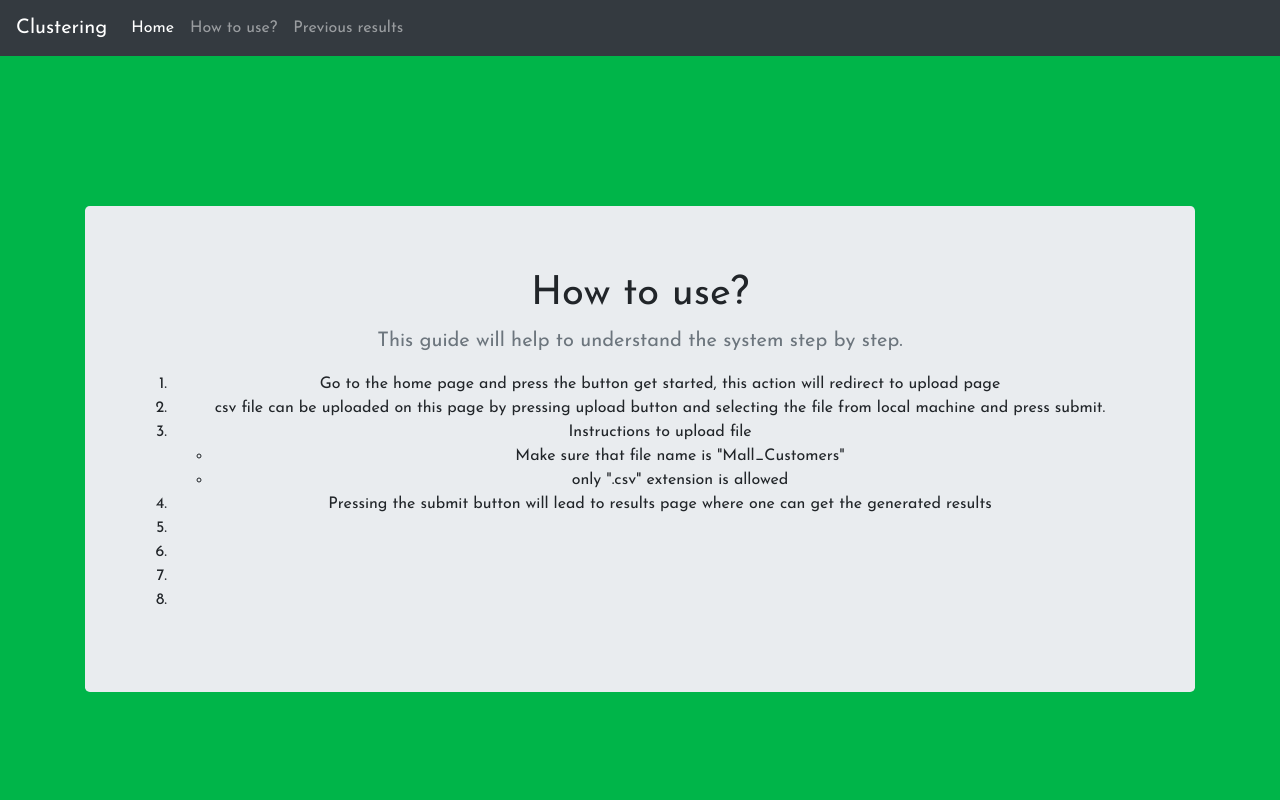
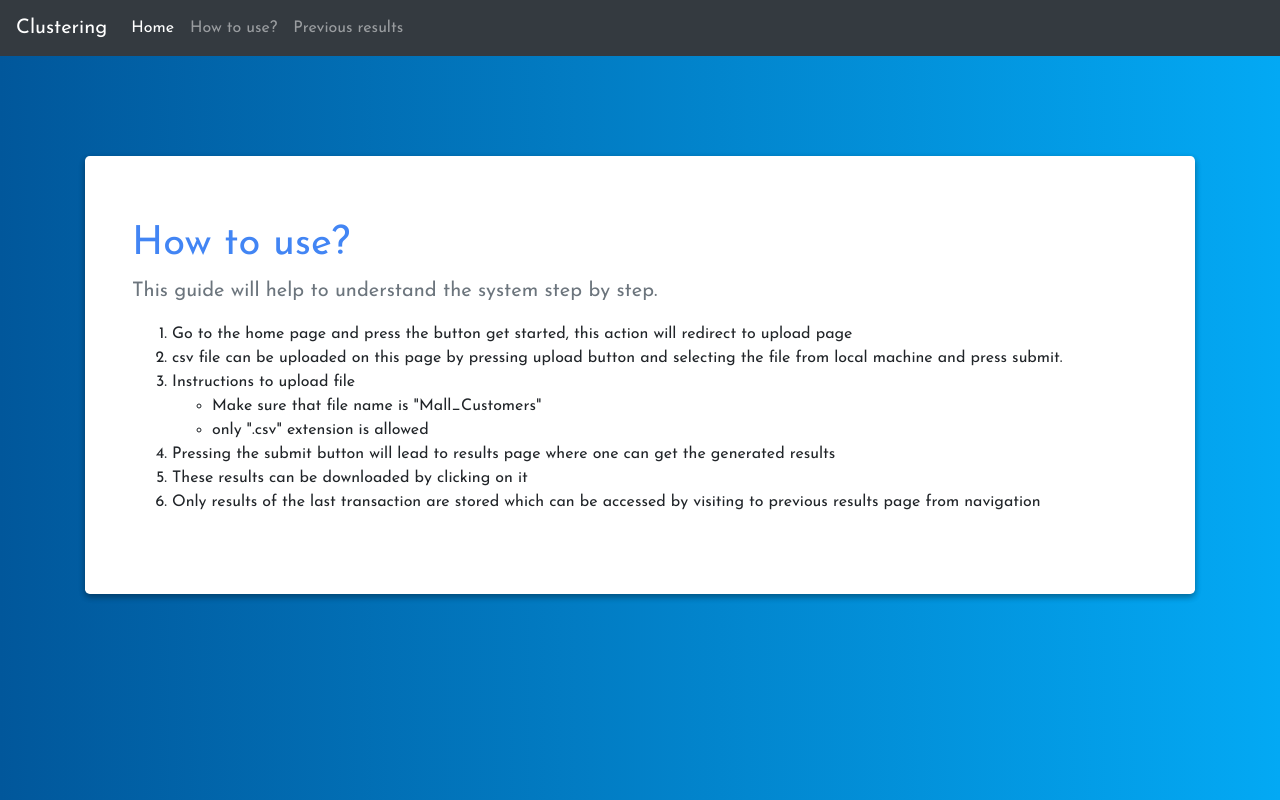
Before and after one commit to Kedar-K/Customer-Segmentation-Heirarchal-clustering, a Flask app: page /use in a window 1280 px wide. Run offline with Flask 2, Linux system fonts and the light colour scheme; some libraries are stand-ins or nearby versions.

Commit message:
Changed the styles and file downloads are working

```diff
--- a/templates/how.html
+++ b/templates/how.html
@@ -1,7 +1,7 @@
 {% extends 'layout.html' %}
 
 {% block body %}
-<section style="margin-top:150px;" class="jumbotron text-center">
+<section style="margin-top:100px;" class="jumbotron">
     <div class="container">
         <h1 class="jumbotron-heading">How to use?</h1>
         <p class="lead text-muted">This guide will help to understand the system step by step.</p>
@@ -15,10 +15,9 @@
                 <li>only ".csv" extension is allowed</li>
             </ul>
             <li>Pressing the submit button will lead to results page where one can get the generated results</li>
-            <li></li>
-            <li></li>
-            <li></li>
-            <li></li>
+            <li>These results can be downloaded by clicking on it</li>
+            <li>Only results of the last transaction are stored which can be accessed by visiting to previous results
+                page from navigation</li>
         </ol>
         <p>
         </p>
--- a/templates/layout.html
+++ b/templates/layout.html
@@ -14,12 +14,27 @@
         body {
             margin: 0px;
             font-family: "Josefin Sans", sans-serif;
-            background-color: #00B549;
+            background: linear-gradient(90deg, #01579b 0%, #03a9f4);
+            background-repeat: inherit;
+        }
+
+        .jumbotron {
+            background: white;
+            box-shadow: 0 3px 6px rgba(0, 0, 0, 0.16), 0 3px 6px rgba(0, 0, 0, 0.23);
+        }
+
+        .jumbotron-heading {
+            color: #4285f4;
+        }
+
+        button {
+            background-color: #4285f4;
+            opacity: 15%;
         }
 
         .row .left {
             background-color: #f37d1c;
-            margin: 50px;
+
         }
 
         /*# sourceMappingURL=main.css.map */
```
Also changed, not shown: templates/prev.html (+7 -7 lines), templates/results.html (+7 -7 lines).
